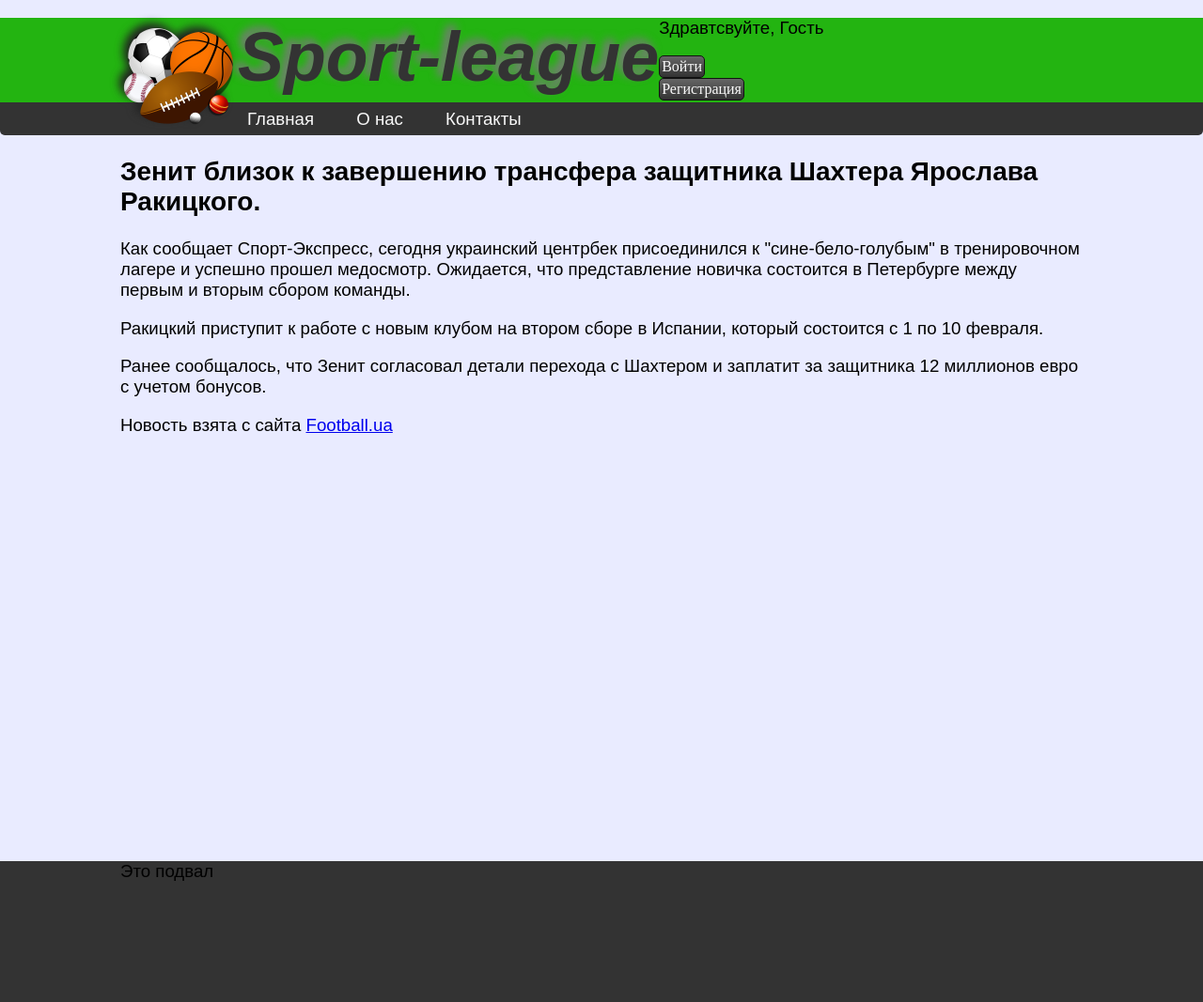
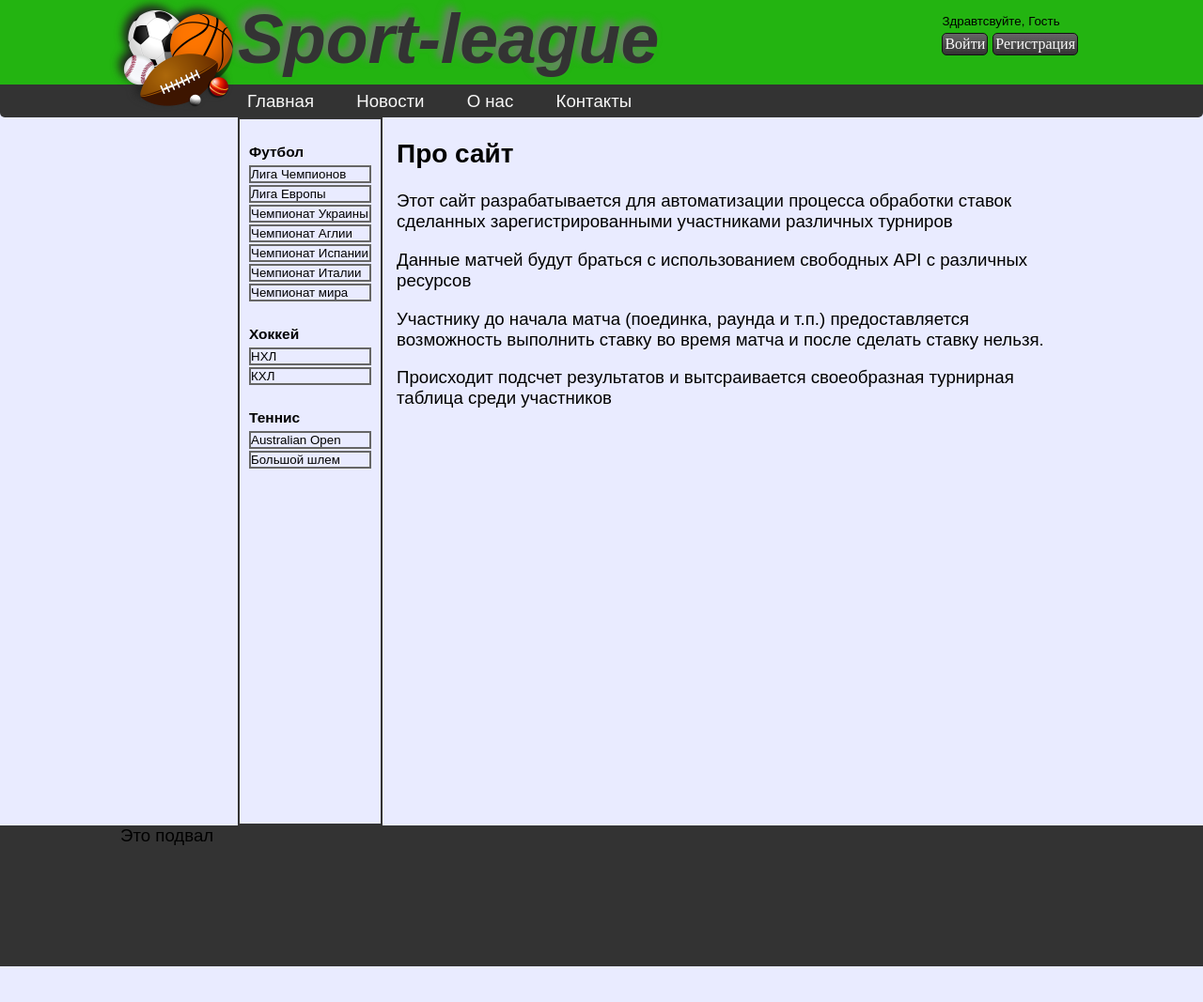
Before and after one commit to Romissevd/sports_league, a Django app: page / in a window 1280 px wide. Shown: the whole page at 94% size. After the commit the page ends 1029 px from the top, so only its background shows below. Run offline with Django 3.2, Linux system fonts and the light colour scheme.

Commit message:
base layout #2

```diff
--- a/Sports_League/urls.py
+++ b/Sports_League/urls.py
@@ -19,6 +19,7 @@ from django.urls import path, include
 
 urlpatterns = [
     path('', views.index, name='index'),
+    path('news/', views.news, name='news'),
     path('abouts/', views.abouts, name='abouts'),
     path('contacts/', views.contacts, name='contacts'),
     path('admin/', admin.site.urls),
--- a/Sports_League/views.py
+++ b/Sports_League/views.py
@@ -6,6 +6,10 @@ def index(request):
 
     return render(request, 'index.html')
 
+def news(request):
+
+    return render(request, 'news.html')
+
 def contacts(request):
 
     return render(request, 'contacts.html')
--- a/static/css/base.css
+++ b/static/css/base.css
@@ -116,13 +116,49 @@ input.but:active {
     filter: progid:DXImageTransform.Microsoft.gradient(startColorstr='#2235B4', endColorstr='#1AA3D6');
 }
 
+.widget {
+    width: 150px;
+    border: 2px #333333 solid;
+    min-height: 750px;
+    float: left;
+}
+
+.sport {
+    width: 140px;
+}
+
+.widget h5 {
+    margin-bottom: 5px;
+    margin-left: 10px;
+}
+
+.widget-list {
+    padding-left: 10px;
+    margin-top: 0;
+}
+
+.championship {
+    font-size: 10pt;
+    list-style-type: none;
+    border: 2px #666666 solid;
+    margin-bottom: 2px;
+}
+
+.championship a {
+    text-decoration: none;
+    color: black;
+}
+
 .content {
+    /*width: 850px;*/
+    margin-left: 25px;
     padding: 0 15px;
-    margin: 0 auto;
     min-height: 750px;
+    overflow: auto;
 }
 
 footer {
+    clear: both;
     height: 150px;
     background: #333333;
 }
--- a/templates/base.html
+++ b/templates/base.html
@@ -15,7 +15,7 @@
         <div class="logo_text">
             <a href="{% url 'index' %}" class="logo_text_a">Sport-league</a>
         </div>
-        <div class="guest">
+        <div class="user">
             {% if user.is_authenticated %}
                 <p>Вы вошли как, <a href="{% url 'account' %}">{{ user.get_full_name}}</a></p>
                 <form action="{% url 'logout' %}">
@@ -43,12 +43,46 @@
  <nav>
      <ul>
          <li><a href="{% url 'index' %}">Главная</a></li>
+         <li><a href="{% url 'news' %}">Новости</a></li>
+         {% if user.is_authenticated %}
+            <li><a href="{% url 'index' %}">Участники</a></li>
+         {% endif %}
          <li><a href="{% url 'abouts' %}">О нас</a></li>
          <li><a href="{% url 'contacts' %}">Контакты</a></li>
      </ul>
  </nav>
-<div class="content">
+
     <div class="wrapper">
+
+        <div class="widget">
+            <div class="sport">
+                <h5 class="widget-title">Футбол</h5>
+                <ul class="widget-list">
+                    <li class="championship"><a href="/">Лига Чемпионов</a></li>
+                    <li class="championship"><a href="/">Лига Европы</a></li>
+                    <li class="championship"><a href="/">Чемпионат Украины</a></li>
+                    <li class="championship"><a href="/">Чемпионат Аглии</a></li>
+                    <li class="championship"><a href="/">Чемпионат Испании</a></li>
+                    <li class="championship"><a href="/">Чемпионат Италии</a></li>
+                    <li class="championship"><a href="/">Чемпионат мира</a></li>
+                </ul>
+            </div>
+            <div class="sport">
+                <h5 class="widget-title">Хоккей</h5>
+                <ul class="widget-list">
+                    <li class="championship"><a href="/">НХЛ</a></li>
+                    <li class="championship"><a href="/">КХЛ</a></li>
+                </ul>
+            </div>
+            <div class="sport">
+                <h5 class="widget-title">Теннис</h5>
+                <ul class="widget-list">
+                    <li class="championship"><a href="/">Australian Open</a></li>
+                    <li class="championship"><a href="/">Большой шлем</a></li>
+                </ul>
+            </div>
+        </div>
+ <div class="content">
     {% block content %}
         <p>Это главная страница. Здесь что-то будет</p>
     {% endblock %}
--- a/templates/index.html
+++ b/templates/index.html
@@ -1,18 +1,16 @@
 {% extends "base.html" %}
 
 {% block content %}
-    <h2>Зенит близок к завершению трансфера защитника Шахтера Ярослава Ракицкого.</h2>
+    <h2>Про сайт</h2>
 
-    <p>Как сообщает Спорт-Экспресс, сегодня украинский центрбек присоединился к "сине-бело-голубым"
-        в тренировочном лагере и успешно прошел медосмотр. Ожидается, что представление новичка
-        состоится в Петербурге между первым и вторым сбором команды.</p>
+    <p>Этот сайт разрабатывается для автоматизации процесса обработки ставок сделанных зарегистрированными
+    участниками различных турниров</p>
 
-    <p>Ракицкий приступит к работе с новым клубом на втором сборе в Испании, который состоится
-        с 1 по 10 февраля.</p>
+    <p>Данные матчей будут браться с использованием свободных API с различных ресурсов</p>
 
-    <p>Ранее сообщалось, что Зенит согласовал детали перехода с Шахтером и заплатит за защитника
-        12 миллионов евро с учетом бонусов.</p>
+    <p>Участнику до начала матча (поединка, раунда и т.п.) предоставляется возможность выполнить ставку
+    во время матча и после сделать ставку нельзя.</p>
 
-    <p>Новость взята с сайта <a href="http://football.ua">Football.ua</a></p>
+    <p>Происходит подсчет результатов и вытсраивается своеобразная турнирная таблица среди участников</p>
 
 {% endblock %}
--- a/user/templates/login.html
+++ b/user/templates/login.html
@@ -22,12 +22,13 @@
 {#        Здравствуйте, Гость!#}
     {% endif %}
 {% endif %}
-
+<div class="error">
 {% if errors %}
     {% for error in errors  %}
-        <li>{{ error }}</li>
+        <li class="error_item">{{ error }}</li>
     {% endfor %}
 {% endif %}
+</div>
 
 {% if message %}
     {{ message }}
```
Also changed, not shown: templates/news.html (added, +16 -0 lines).
